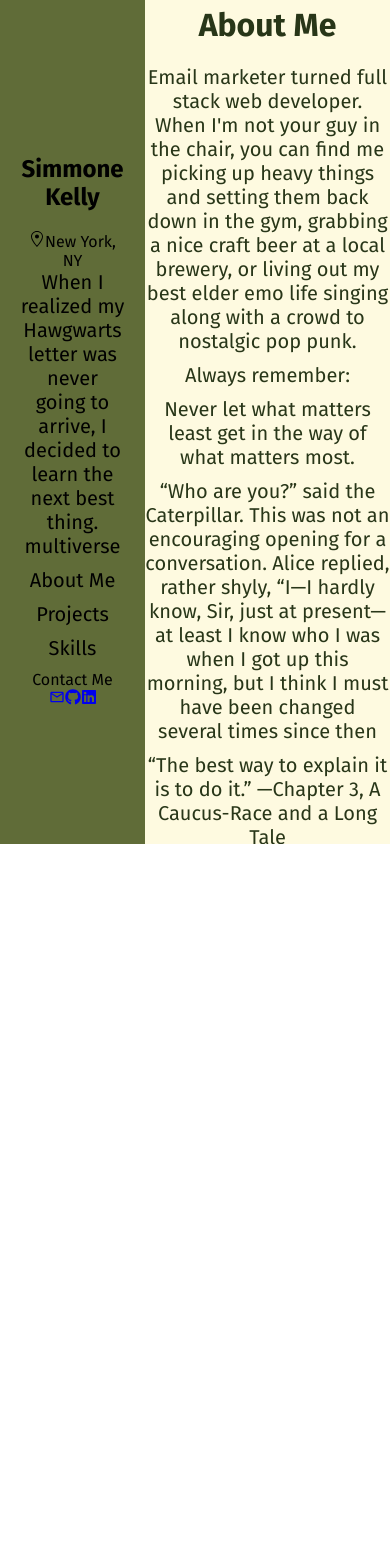
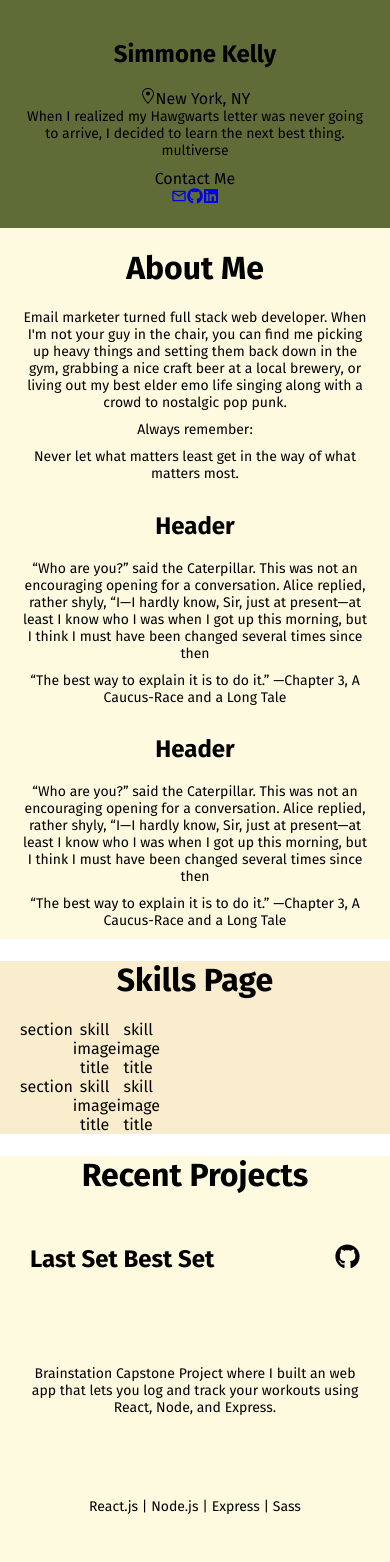
Before and after one commit to simmonekelly/website_ts, a React (Create React App) app: page / in a window 390 px wide. Shown: the top 1562 px of the page. Before the commit the page ends 844 px from the top, so only its background shows below. Built offline with nearby package versions, Linux system fonts and the light colour scheme.

Commit message:
header mobile updates and page layout updates

```diff
--- a/src/components/Header/Header.css
+++ b/src/components/Header/Header.css
@@ -1,8 +1,21 @@
 .header {
-  width: 30%;
-  display: flex;
-  flex-direction: column;
-  justify-content: center;
-  padding: 0 20px;
+  padding: 20px;
   background-color: #606c38;
 }
+
+nav {
+  display: none;
+}
+
+@media screen and (min-width: 481px) {
+  .header {
+    width: 30%;
+    display: flex;
+    flex-direction: column;
+    justify-content: center;
+    padding: 0 20px;
+  }
+  nav {
+    display: block;
+  }
+}
--- a/src/components/Layout/Layout.css
+++ b/src/components/Layout/Layout.css
@@ -1,28 +1,30 @@
 .page-layout {
-  display: flex;
-  flex-direction: row;
-  width: 100vw;
-  height: 100vh;
+  /* display: flex;
+  flex-direction: row; */
+  /* width: 100vw;
+  height: 100vh; */
 }
 
 .main-content {
-  position: relative;
-  width: 70%;
+  /* padding: 0 20px; */
+  /* position: relative; */
+  /* width: 70%; */
   /* display: flex; */
   /* flex-direction: column; */
   /* justify-content: center; */
-  height: 100vh;
+  /* height: 100vh;
   scroll-behavior: smooth;
   overflow: auto;
   scroll-snap-type: y mandatory;
-  color: #283618;
+  color: #283618; */
 }
 
 .main-content_section {
-  width: 100%;
+  padding: 0 20px;
+  /* width: 100%;
   height: 100vh;
   background-size: cover;
-  scroll-snap-align: start;
+  scroll-snap-align: start; */
 }
 
 .main-content_section:nth-child(1) {
@@ -38,3 +40,50 @@
 .main-content_section:nth-child(3) {
   background-color: #fefae0;
 }
+
+@media screen and (min-width: 481px) {
+  .page-layout {
+    display: flex;
+    flex-direction: row;
+    width: 100vw;
+    height: 100vh;
+  }
+
+  .main-content {
+    position: relative;
+    width: 70%;
+    /* display: flex; */
+    /* flex-direction: column; */
+    /* justify-content: center; */
+    height: 100vh;
+    scroll-behavior: smooth;
+    overflow: auto;
+    scroll-snap-type: y mandatory;
+    color: #283618;
+  }
+
+  .main-content_section {
+    width: 100%;
+    height: 100vh;
+    background-size: cover;
+    scroll-snap-align: start;
+  }
+}
+
+/* @media screen and (min-width: 481px) and (max-width: 768px) {
+  .page-layout {
+    display: flex;
+    flex-direction: row;
+    width: 100vw;
+    height: 100vh;
+  }
+}
+
+@media screen and (min-width: 769px) {
+  .page-layout {
+    display: flex;
+    flex-direction: row;
+    width: 100vw;
+    height: 100vh;
+  }
+} */
--- a/src/pages/about/Page.tsx
+++ b/src/pages/about/Page.tsx
@@ -1,4 +1,5 @@
 import React from "react";
+import "./aboutPage.css";
 
 const AboutPage: React.FC = () => {
   return (
@@ -13,16 +14,37 @@ const AboutPage: React.FC = () => {
       </p>
       <p>Always remember:</p>
       <p>Never let what matters least get in the way of what matters most.</p>
-      <p>
-        “Who are you?” said the Caterpillar. This was not an encouraging opening
-        for a conversation. Alice replied, rather shyly, “I—I hardly know, Sir,
-        just at present—at least I know who I was when I got up this morning,
-        but I think I must have been changed several times since then
-      </p>
-      <p>
-        “The best way to explain it is to do it.” —Chapter 3, A Caucus-Race and
-        a Long Tale
-      </p>
+
+      <div className="aboutMe-columns">
+        <div>
+          <h2>Header</h2>
+          <p>
+            “Who are you?” said the Caterpillar. This was not an encouraging
+            opening for a conversation. Alice replied, rather shyly, “I—I hardly
+            know, Sir, just at present—at least I know who I was when I got up
+            this morning, but I think I must have been changed several times
+            since then
+          </p>
+          <p>
+            “The best way to explain it is to do it.” —Chapter 3, A Caucus-Race
+            and a Long Tale
+          </p>
+        </div>
+        <div>
+          <h2>Header</h2>
+          <p>
+            “Who are you?” said the Caterpillar. This was not an encouraging
+            opening for a conversation. Alice replied, rather shyly, “I—I hardly
+            know, Sir, just at present—at least I know who I was when I got up
+            this morning, but I think I must have been changed several times
+            since then
+          </p>
+          <p>
+            “The best way to explain it is to do it.” —Chapter 3, A Caucus-Race
+            and a Long Tale
+          </p>
+        </div>
+      </div>
     </div>
   );
 };
--- /dev/null
+++ b/src/pages/about/aboutPage.css
@@ -0,0 +1,11 @@
+.aboutMe-columns {
+  /* display: flex;
+  flex-direction: row; */
+}
+
+@media screen and (min-width: 481px) and (max-width: 768px) {
+  .aboutMe-columns {
+    display: flex;
+    flex-direction: row;
+  }
+}
--- a/src/styles/global.css
+++ b/src/styles/global.css
@@ -6,16 +6,19 @@
 
 p {
   font-weight: 400;
-  font-size: 20px;
-  /* line-height: 18px; */
+  font-size: 14px;
   margin: 0;
   padding-bottom: 10px;
+}
 
-  /* @include tablet() {
-        font-size: 14px;
-    }
+@media screen and (min-width: 481px) and (max-width: 768px) {
+  p {
+    font-size: 18px;
+  }
+}
 
-    @include desktop() {
-        font-size: 14px;
-    } */
+@media screen and (min-width: 769px) {
+  p {
+    font-size: 20px;
+  }
 }
```
